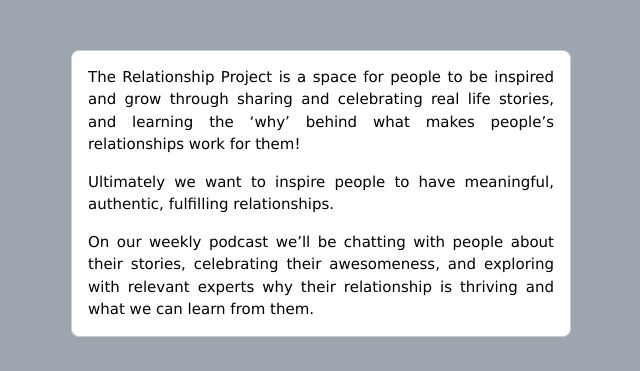
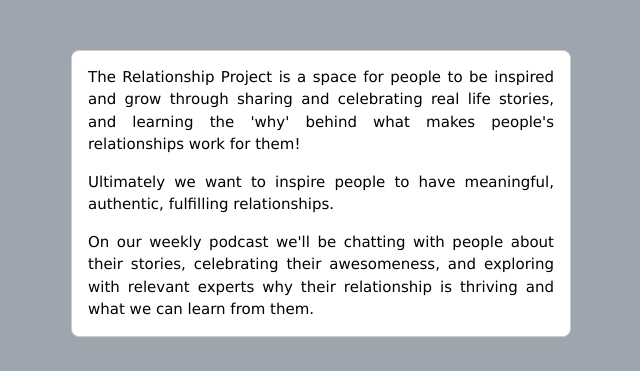
Before and after one commit to trproject/fascia, a plain HTML site: page index.html in a window 1280 px wide. Shown: the part 235-606 px from the top of the page, 319-959 px from the left. Drawn offline with Linux system fonts and the light colour scheme.

Commit message:
Update index.html
replaced quotes with html

```diff
--- a/index.html
+++ b/index.html
@@ -19,9 +19,9 @@
    <p>&nbsp;</p>
 </div>
 <div class="tr-content w3-container w3-border w3-round-large">
-   <p>The Relationship Project is a space for people to be inspired and grow through sharing and celebrating real life stories, and learning the ‘why’ behind what makes people’s relationships work for them!</p>
+   <p>The Relationship Project is a space for people to be inspired and grow through sharing and celebrating real life stories, and learning the &#39;why&#39; behind what makes people&#39;s relationships work for them!</p>
    <p>Ultimately we want to inspire people to have meaningful, authentic, fulfilling relationships.</p>
-   <p>On our weekly podcast we’ll be chatting with people about their stories, celebrating their awesomeness, and exploring with relevant experts why their relationship is thriving and what we can learn from them.</p>
+   <p>On our weekly podcast we&#39;ll be chatting with people about their stories, celebrating their awesomeness, and exploring with relevant experts why their relationship is thriving and what we can learn from them.</p>
 </div>
 <div class="w3-container">
    <p>&nbsp;</p>
```
